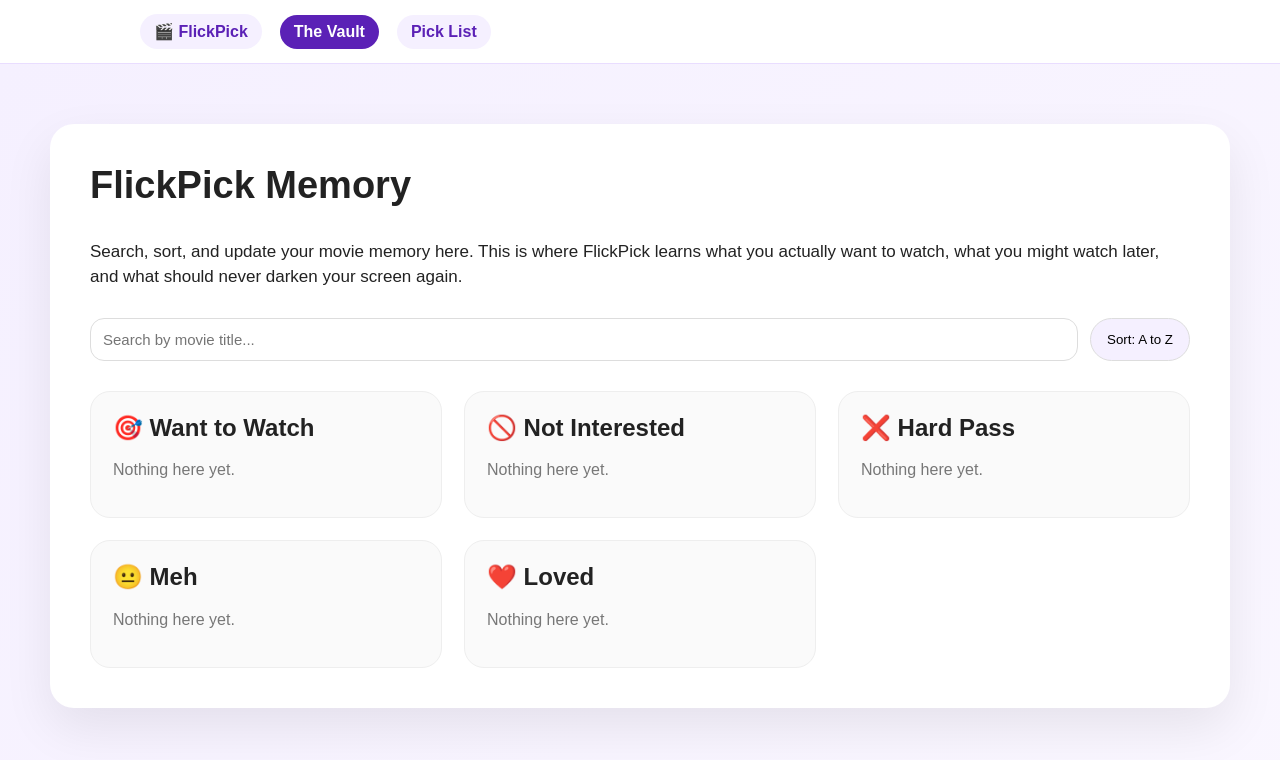
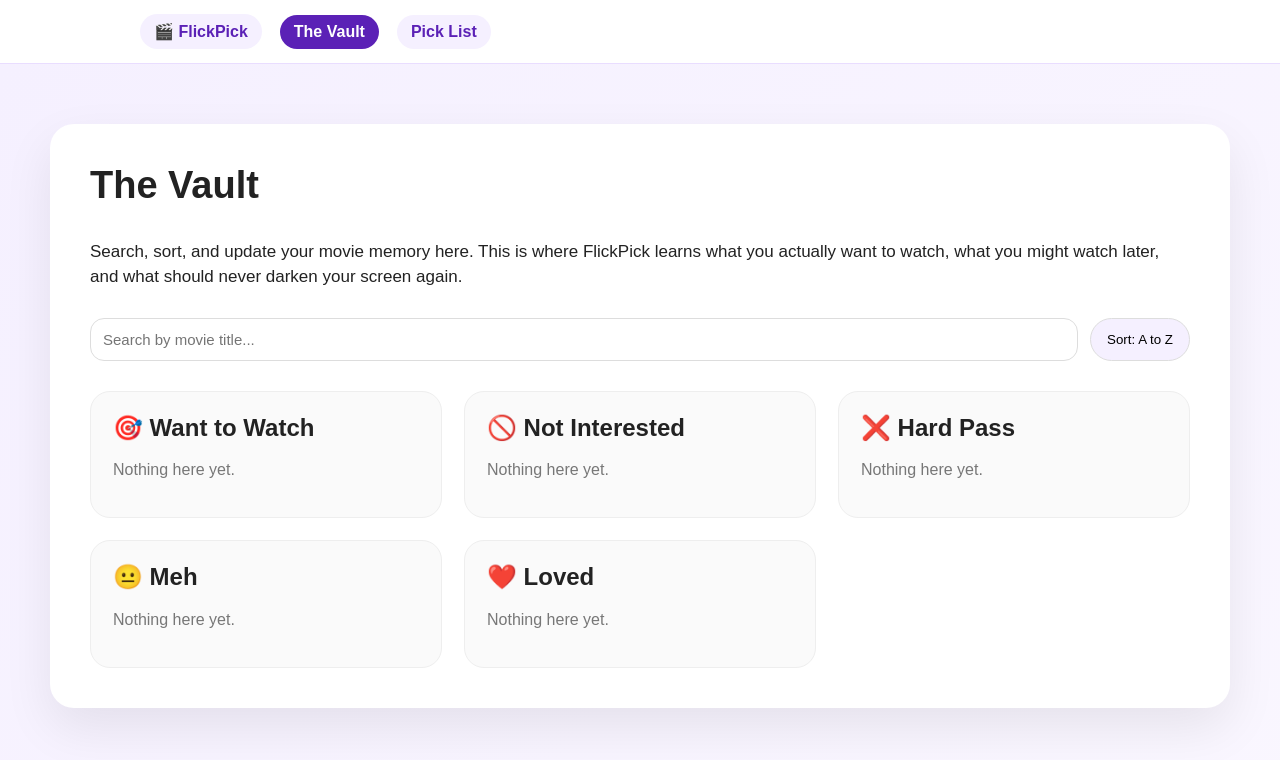
Before and after one commit to NatalieNigro/flickpick, a Next.js app: page /vault in a window 1280 px wide. Shown: the top 760 px of the page. Built offline with nearby package versions, Linux system fonts and the light colour scheme.

Commit message:
Update page.js

```diff
--- a/app/vault/page.js
+++ b/app/vault/page.js
@@ -136,7 +136,7 @@ export default function MemoryPage() {
           boxShadow: "0 20px 50px rgba(0,0,0,0.08)",
         }}
       >
-        <h1 style={{ fontSize: "38px", marginTop: 0 }}>FlickPick Memory</h1>
+        <h1 style={{ fontSize: "38px", marginTop: 0 }}>The Vault</h1>
 
         <p style={{ fontSize: "17px", lineHeight: "1.5", marginBottom: "28px" }}>
           Search, sort, and update your movie memory here. This is where FlickPick
```
